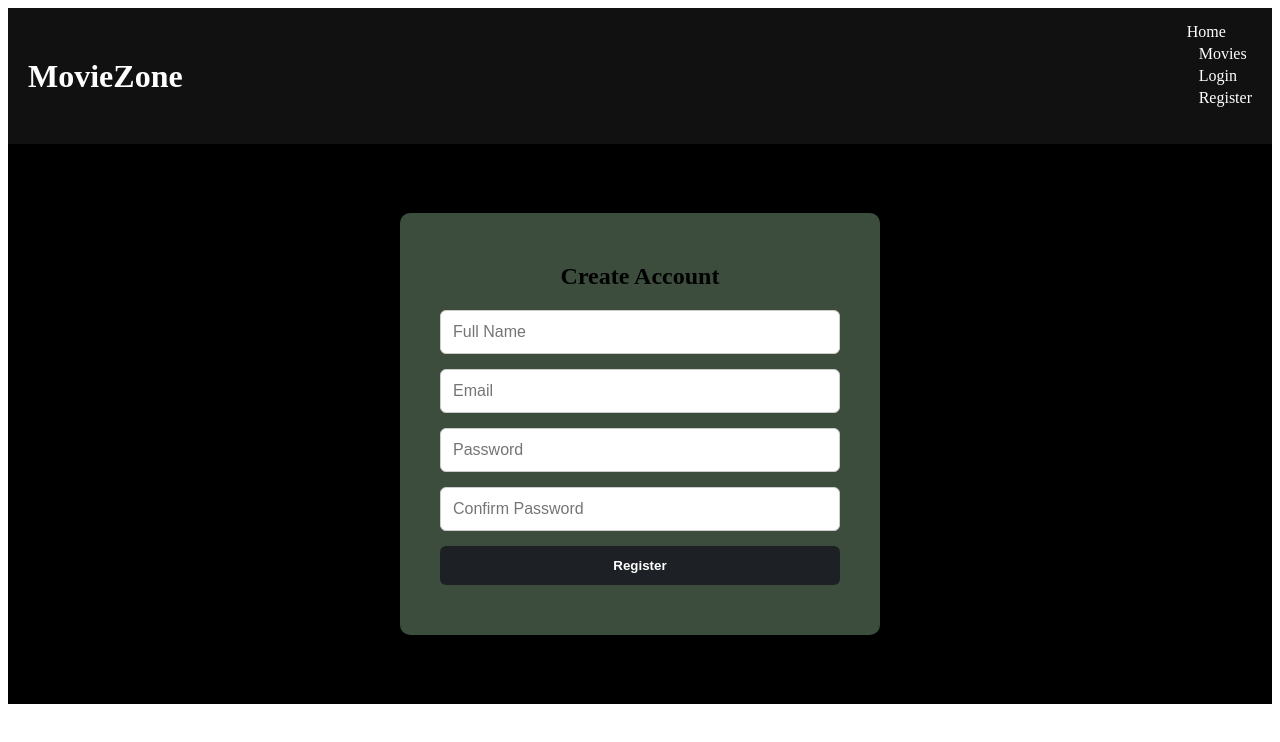
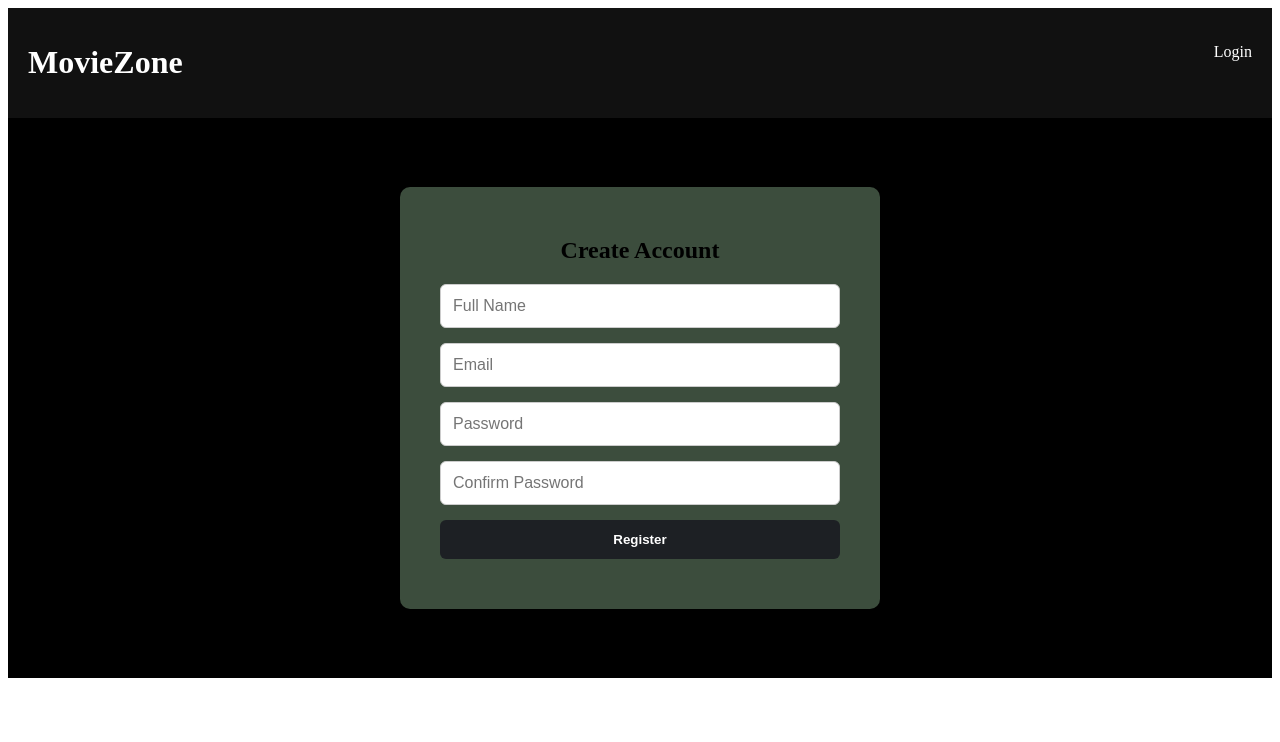
Before and after one commit to Ganesh9177567832/team-project, a plain HTML site: page register.html in a window 1280 px wide. Drawn offline with Linux system fonts and the light colour scheme.

Commit message:
Update register.html

```diff
--- a/register.html
+++ b/register.html
@@ -10,10 +10,7 @@
   <header>
     <h1>MovieZone</h1>
     <nav>
-      <a href="home.html">Home</a>
-      <a href="movie-list.html">Movies</a>
       <a href="login.html">Login</a>
-      <a href="register.html">Register</a>
     </nav>
   </header>
 
@@ -60,6 +57,7 @@
       // Dummy registration success
       errorMsg.style.color = 'green';
       errorMsg.textContent = 'Registration successful (dummy)!';
+window.location.href="home.html";
     });
   </script>
 </body>
```
